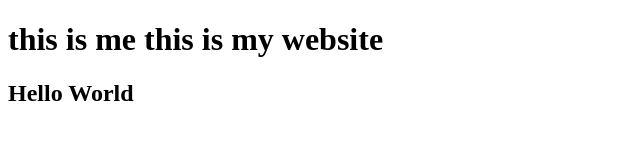
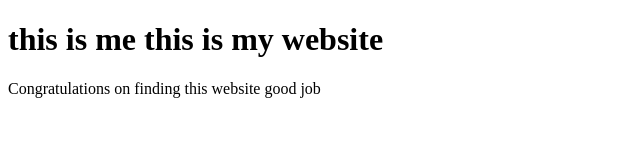
Before and after one commit to T-P15/First-day-demo, a plain HTML site: page index.html in a window 1280 px wide. Shown: the whole page, without its empty margins (0-640 px from the left). Drawn offline with Linux system fonts and the light colour scheme.

Commit message:
html changed

```diff
--- a/index.html
+++ b/index.html
@@ -7,8 +7,12 @@
 
     </head>
     <body>
-        <h1>this is me this is my website</h1>
-        <h2>Hello World</h2>
+        <header>
+            <h1>this is me this is my website</h1>
+        </header>
+        <main>
+            <p> Congratulations on finding this website good job</p>
+        </main>
 
     </body>
 </html>
```
